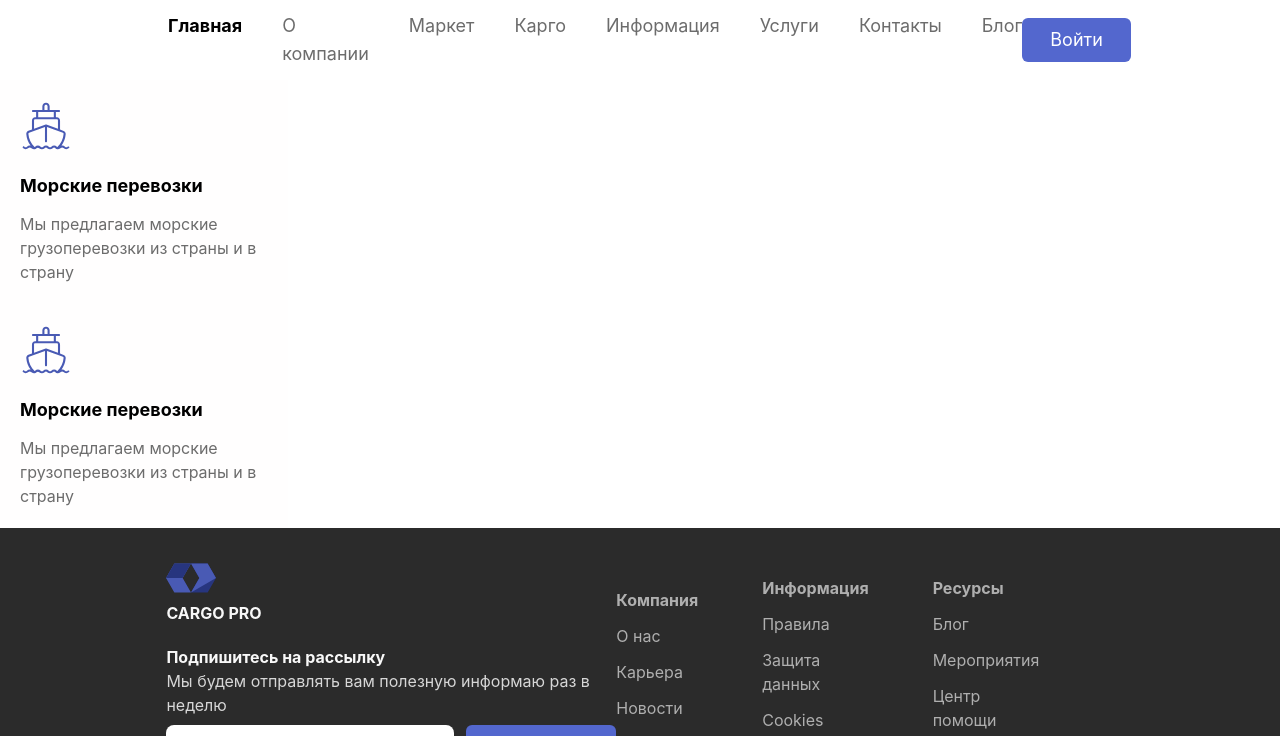
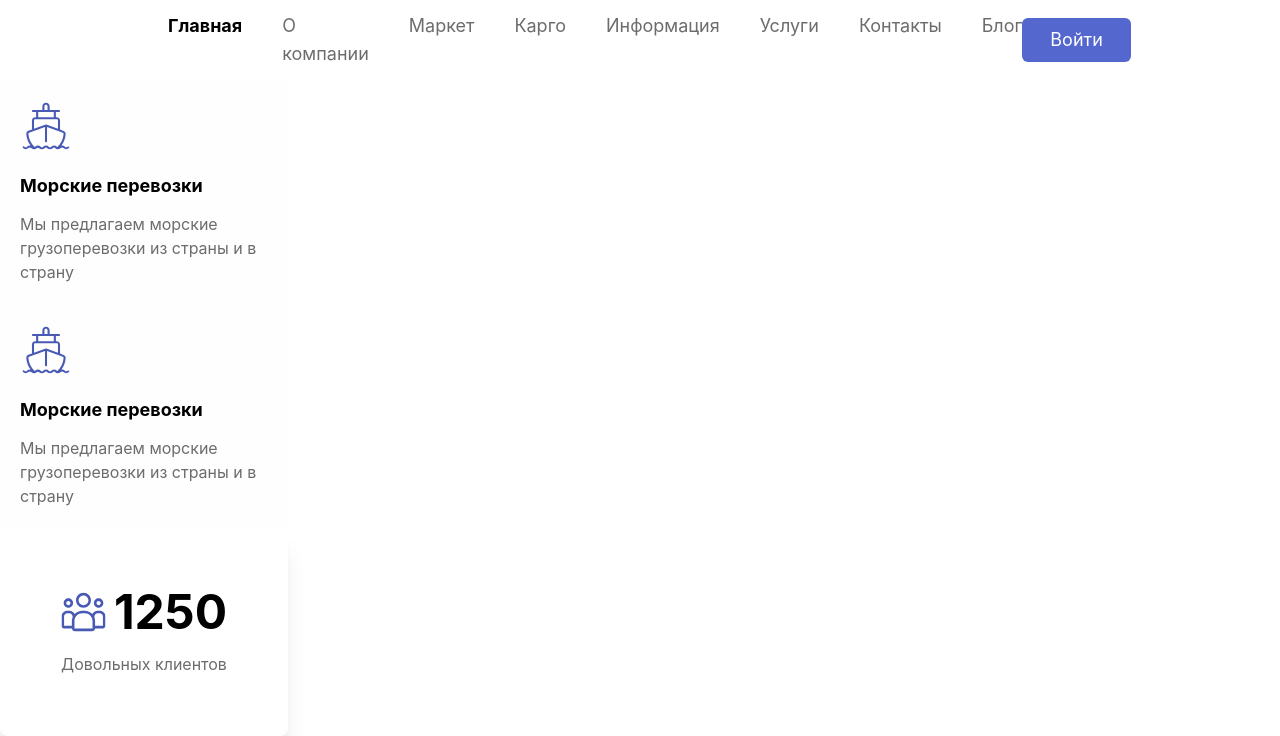
Before and after one commit to IbRuslan/test-cargo, a Vue app: page / in a window 1280 px wide. Shown: the top 736 px of the page. Built offline with nearby package versions, Linux system fonts and the light colour scheme.

Commit message:
complete skillcard

```diff
--- a/src/components/modules/ReviewCard.vue
+++ b/src/components/modules/ReviewCard.vue
@@ -0,0 +1,21 @@
+<script setup>
+defineProps({
+  images: String,
+  score: Number,
+  title: String
+})
+</script>
+
+<template>
+  <div class="p-10 rounded-lg w-72 h-52 flex justify-center items-center shadow-xl">
+    <div class="flex flex-col gap-4 text-center">
+      <div class="flex items-center gap-2">
+        <img :src="images" alt="review">
+        <b class="font-bold text-5xl">{{score}}</b>
+      </div>
+      <div>
+        <p class="text-[#6C6C6C]">{{title}}</p>
+      </div>
+    </div>
+  </div>
+</template>
--- a/src/components/modules/SkillCard.vue
+++ b/src/components/modules/SkillCard.vue
@@ -7,7 +7,7 @@ defineProps({
 </script>
 
 <template>
-  <div class="flex flex-col gap-5 w-72 p-5 bg-[#FFFEFE] hover:bg-white transition hover:-translate-y-1 hover:shadow-xl">
+  <div class="flex rounded-lg flex-col gap-5 w-72 p-5 bg-[#FFFEFE] hover:bg-white transition hover:-translate-y-1 hover:shadow-xl">
     <div>
       <img :src="images" alt="skill">
     </div>
--- a/src/views/Home.vue
+++ b/src/views/Home.vue
@@ -1,5 +1,6 @@
 <script setup>
 import SkillCard from "@/components/modules/SkillCard.vue";
+import ReviewCard from "@/components/modules/ReviewCard.vue";
 </script>
 
 <template>
@@ -12,5 +13,6 @@ import SkillCard from "@/components/modules/SkillCard.vue";
                title="Морские перевозки"
                description="Мы предлагаем морские грузоперевозки из страны и в страну"
     />
+    <ReviewCard images="/src/assets/images/icons/clients.svg" :score="1250" title="Довольных клиентов" />
   </div>
 </template>
```
